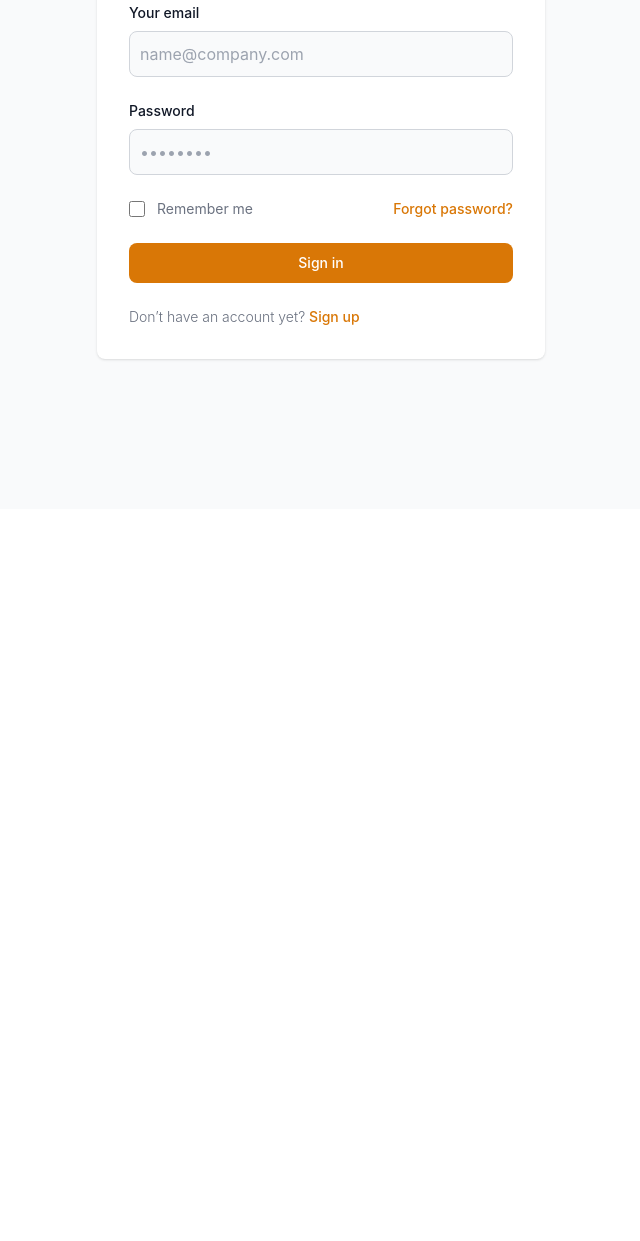
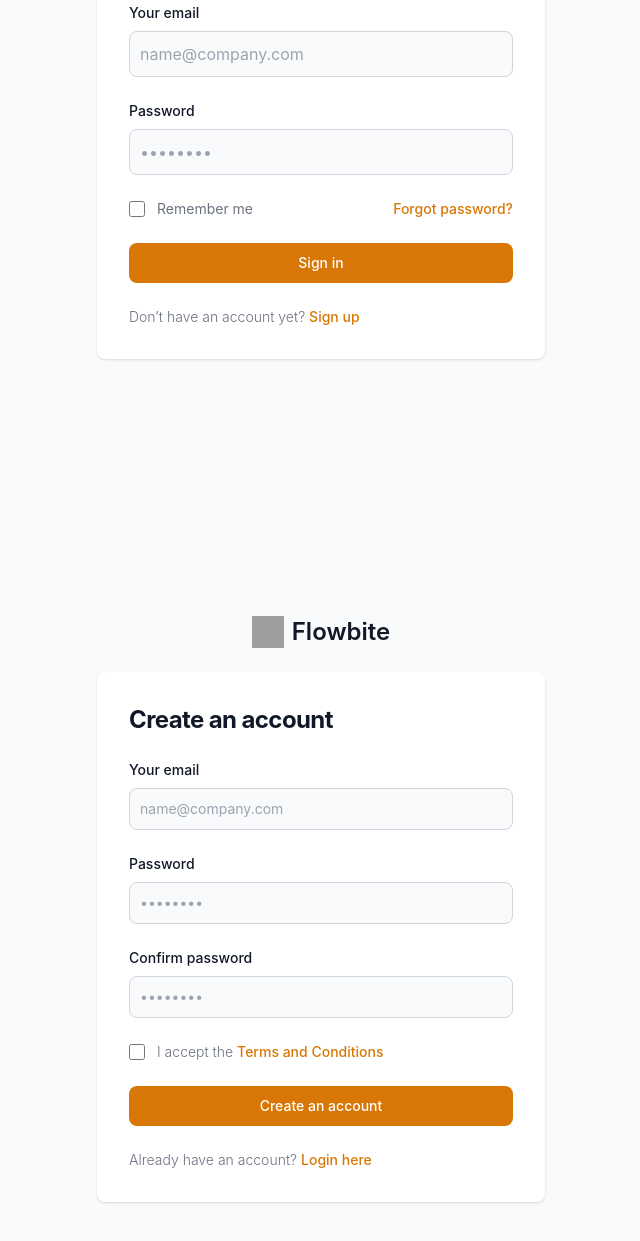
Before and after one commit to jhnlsx/1D-GatheringPotentialDonors, a plain HTML site: page login.html in a window 1280 px wide. Shown: the part 291-1532 px from the top of the page, without its empty margins (319-959 px from the left). Before the commit the page ends 800 px from the top, so only its background shows below. Drawn offline with nearby package versions, Linux system fonts and the light colour scheme; grey boxes are pictures that could not be loaded.

Commit message:
Update login.html

```diff
--- a/login.html
+++ b/login.html
@@ -12,7 +12,7 @@
   <div class="flex flex-col items-center justify-center px-6 py-8 mx-auto md:h-screen lg:py-0">
       <a href="#" class="flex items-center mb-6 text-2xl font-semibold text-gray-900 dark:text-white">
           <img class="w-8 h-8 mr-2" src="https://flowbite.s3.amazonaws.com/blocks/marketing-ui/logo.svg" alt="logo">
-          Flowbite
+        Flowbite
       </a>
       <div class="w-full bg-white rounded-lg shadow dark:border md:mt-0 sm:max-w-md xl:p-0 dark:bg-gray-800 dark:border-gray-700">
           <div class="p-6 space-y-4 md:space-y-6 sm:p-8">
@@ -53,3 +53,44 @@
     <script src="https://cdnjs.cloudflare.com/ajax/libs/flowbite/2.1.1/flowbite.min.js"></script>
 </body>
 </html>
+<section class="bg-gray-50 dark:bg-gray-900">
+  <div class="flex flex-col items-center justify-center px-6 py-8 mx-auto md:h-screen lg:py-0">
+      <a href="#" class="flex items-center mb-6 text-2xl font-semibold text-gray-900 dark:text-white">
+          <img class="w-8 h-8 mr-2" src="https://flowbite.s3.amazonaws.com/blocks/marketing-ui/logo.svg" alt="logo">
+          Flowbite
+      </a>
+      <div class="w-full bg-white rounded-lg shadow dark:border md:mt-0 sm:max-w-md xl:p-0 dark:bg-gray-800 dark:border-gray-700">
+          <div class="p-6 space-y-4 md:space-y-6 sm:p-8">
+              <h1 class="text-xl font-bold leading-tight tracking-tight text-gray-900 md:text-2xl dark:text-white">
+                  Create an account
+              </h1>
+              <form class="space-y-4 md:space-y-6" action="#">
+                  <div>
+                      <label for="email" class="block mb-2 text-sm font-medium text-gray-900 dark:text-white">Your email</label>
+                      <input type="email" name="email" id="email" class="bg-gray-50 border border-gray-300 text-gray-900 text-sm rounded-lg focus:ring-primary-600 focus:border-primary-600 block w-full p-2.5 dark:bg-gray-700 dark:border-gray-600 dark:placeholder-gray-400 dark:text-white dark:focus:ring-blue-500 dark:focus:border-blue-500" placeholder="name@company.com" required="">
+                  </div>
+                  <div>
+                      <label for="password" class="block mb-2 text-sm font-medium text-gray-900 dark:text-white">Password</label>
+                      <input type="password" name="password" id="password" placeholder="••••••••" class="bg-gray-50 border border-gray-300 text-gray-900 text-sm rounded-lg focus:ring-primary-600 focus:border-primary-600 block w-full p-2.5 dark:bg-gray-700 dark:border-gray-600 dark:placeholder-gray-400 dark:text-white dark:focus:ring-blue-500 dark:focus:border-blue-500" required="">
+                  </div>
+                  <div>
+                      <label for="confirm-password" class="block mb-2 text-sm font-medium text-gray-900 dark:text-white">Confirm password</label>
+                      <input type="confirm-password" name="confirm-password" id="confirm-password" placeholder="••••••••" class="bg-gray-50 border border-gray-300 text-gray-900 text-sm rounded-lg focus:ring-primary-600 focus:border-primary-600 block w-full p-2.5 dark:bg-gray-700 dark:border-gray-600 dark:placeholder-gray-400 dark:text-white dark:focus:ring-blue-500 dark:focus:border-blue-500" required="">
+                  </div>
+                  <div class="flex items-start">
+                      <div class="flex items-center h-5">
+                        <input id="terms" aria-describedby="terms" type="checkbox" class="w-4 h-4 border border-gray-300 rounded bg-gray-50 focus:ring-3 focus:ring-primary-300 dark:bg-gray-700 dark:border-gray-600 dark:focus:ring-primary-600 dark:ring-offset-gray-800" required="">
+                      </div>
+                      <div class="ml-3 text-sm">
+                        <label for="terms" class="font-light text-gray-500 dark:text-gray-300">I accept the <a class="font-medium text-primary-600 hover:underline dark:text-primary-500" href="#">Terms and Conditions</a></label>
+                      </div>
+                  </div>
+                  <button type="submit" class="w-full text-white bg-primary-600 hover:bg-primary-700 focus:ring-4 focus:outline-none focus:ring-primary-300 font-medium rounded-lg text-sm px-5 py-2.5 text-center dark:bg-primary-600 dark:hover:bg-primary-700 dark:focus:ring-primary-800">Create an account</button>
+                  <p class="text-sm font-light text-gray-500 dark:text-gray-400">
+                      Already have an account? <a href="#" class="font-medium text-primary-600 hover:underline dark:text-primary-500">Login here</a>
+                  </p>
+              </form>
+          </div>
+      </div>
+  </div>
+</section>
```
